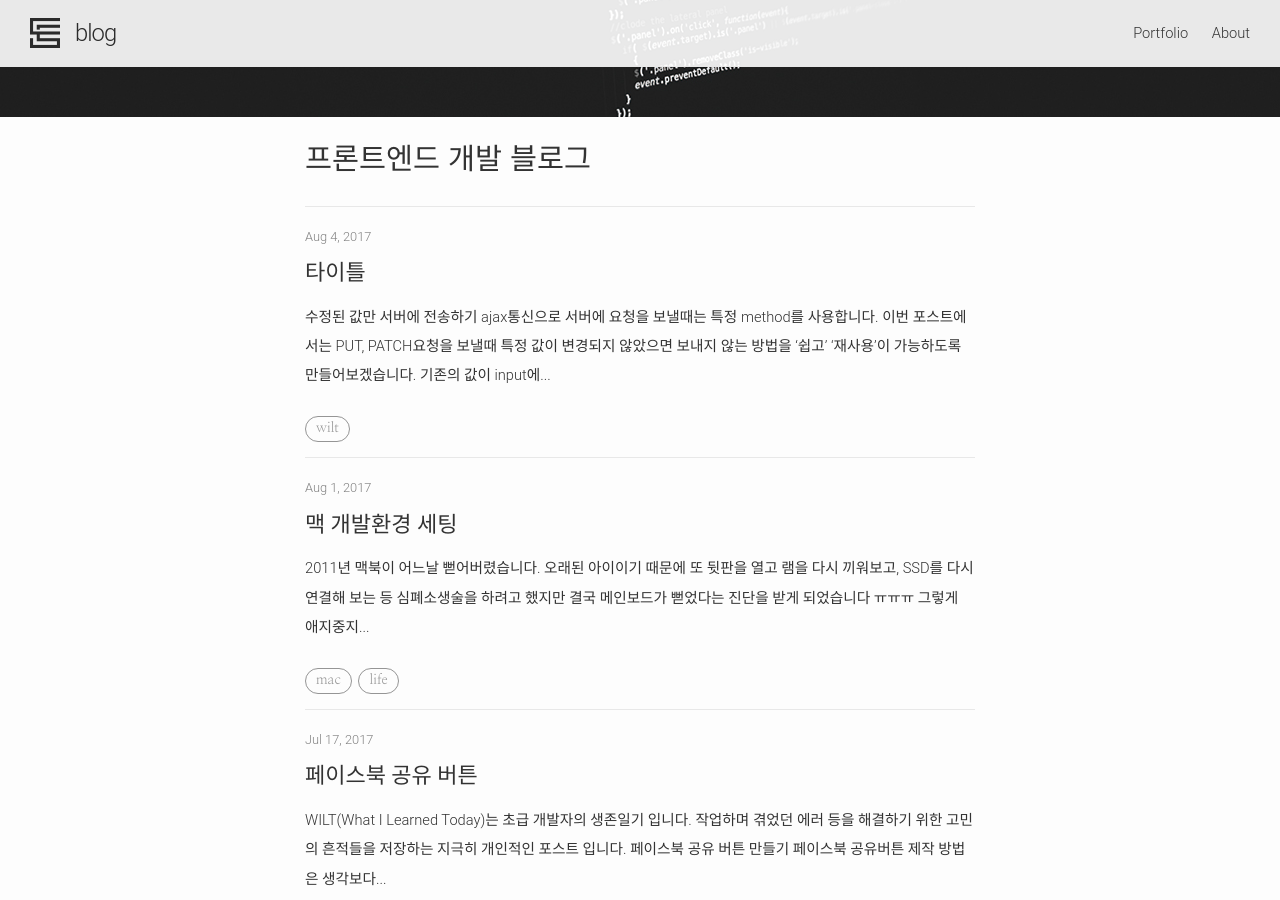
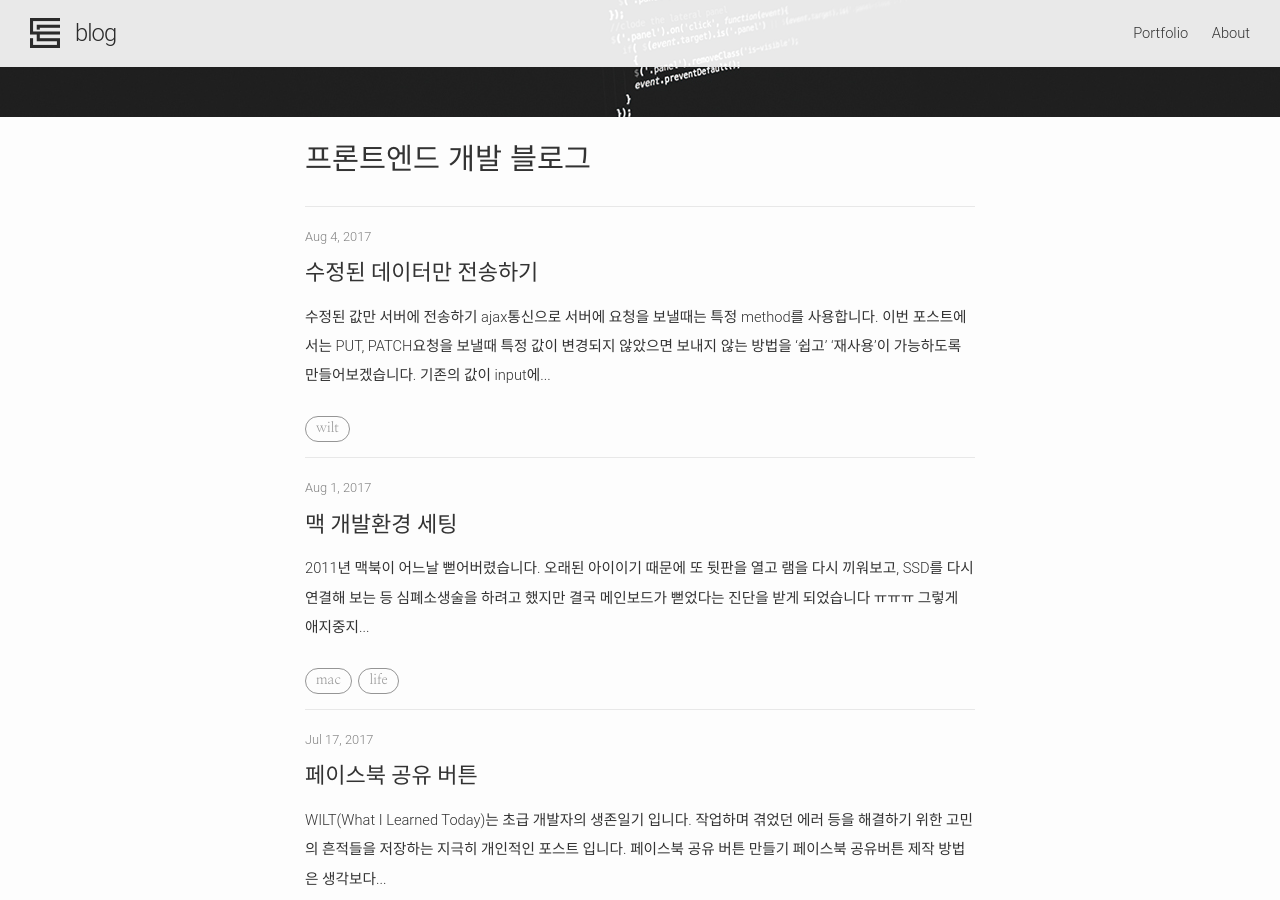
Before and after one commit to chanspark/chanspark.github.io, a Jekyll site: the page built from index.html, in a window 1280 px wide and 900 px high, scrolled down 333 px. Built offline with Jekyll 4.4.1, drawn with Linux system fonts in a browser that asks for light colours; nearby versions of some CDN libraries; the list of posts is cut into pages by our own code.

Commit message:
- post update

```diff
--- a/_posts/2017-08-04-타이틀.markdown
+++ b/_posts/2017-08-04-수정된-데이터만-전송하기.markdown
@@ -1,7 +1,7 @@
 ---
 layout: post
-title:  "타이틀"
-description: ""
+title:  "수정된 데이터만 전송하기"
+description: "기존 값이 변경되었는지 확인하는 기능구현"
 author: chanspark
 image: ""
 date: 2017-08-04 20:30:00 +0900
```
